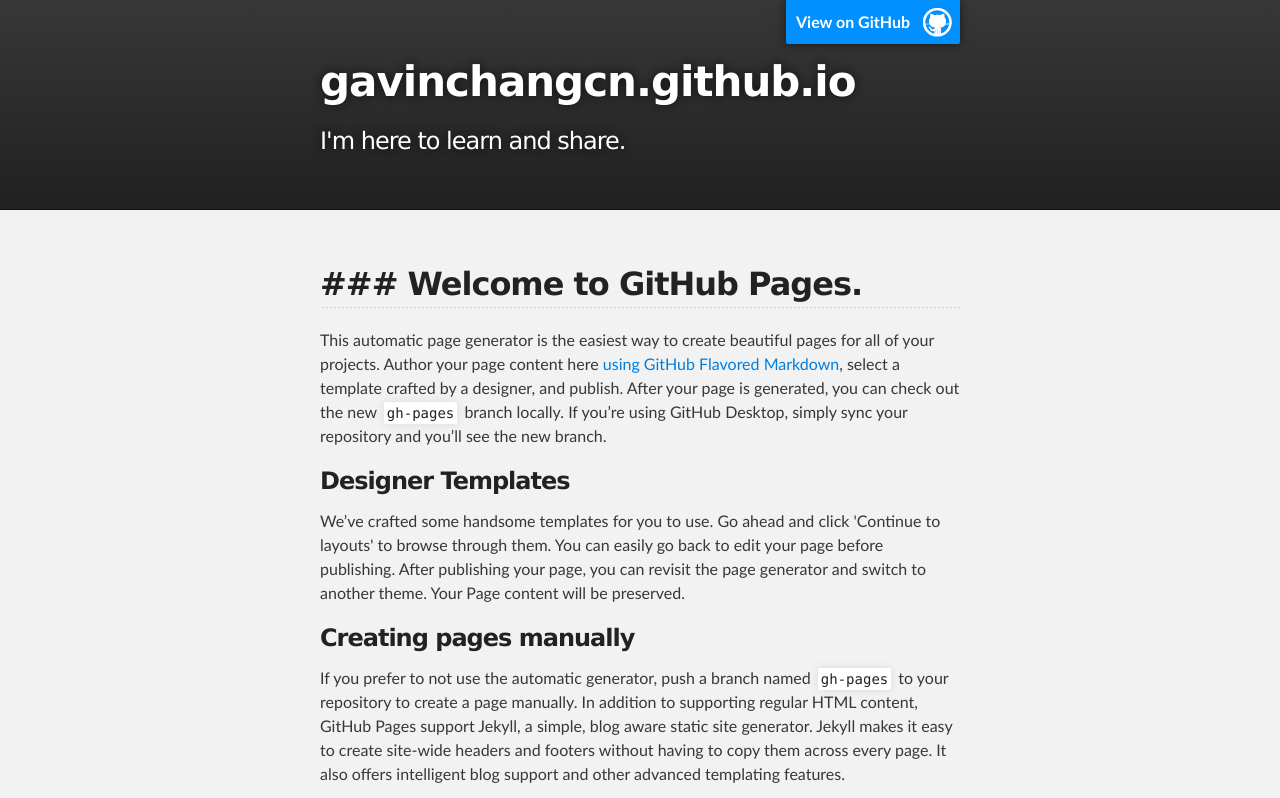
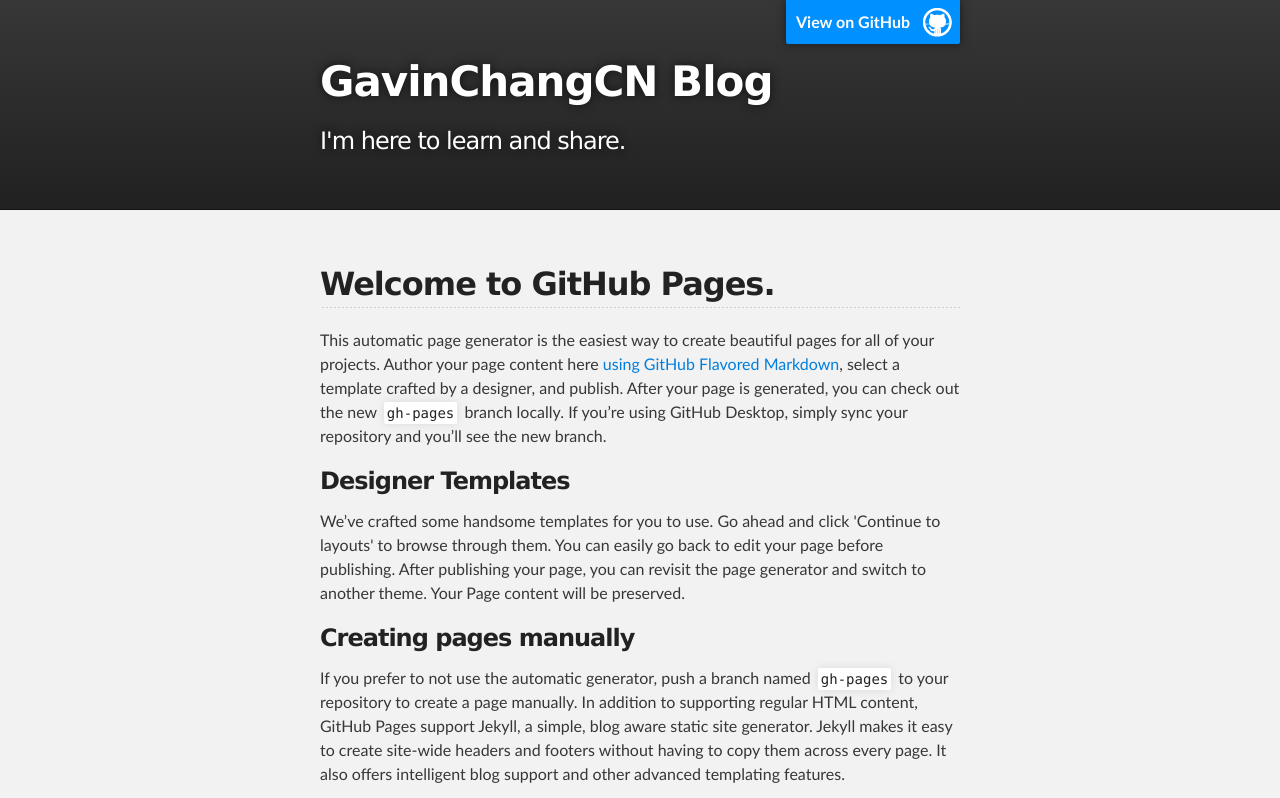
Before and after one commit to nefeed/gavinchangcn.github.io, a plain HTML site: page index.html in a window 1280 px wide. Shown: the top 798 px of the page. Drawn offline with Linux system fonts and the light colour scheme.

Commit message:
修改主页Title

```diff
--- a/index.html
+++ b/index.html
@@ -18,7 +18,7 @@
         <header class="inner">
           <a id="forkme_banner" href="https://github.com/GavinChangCN">View on GitHub</a>
 
-          <h1 id="project_title">gavinchangcn.github.io</h1>
+          <h1 id="project_title">GavinChangCN Blog</h1>
           <h2 id="project_tagline">I&#39;m here to learn and share.</h2>
 
         </header>
@@ -28,7 +28,7 @@
     <div id="main_content_wrap" class="outer">
       <section id="main_content" class="inner">
         <h2>
-<a id="-welcome-to-github-pages" class="anchor" href="#-welcome-to-github-pages" aria-hidden="true"><span class="octicon octicon-link"></span></a>### Welcome to GitHub Pages.</h2>
+<a id="-welcome-to-github-pages" class="anchor" href="#-welcome-to-github-pages" aria-hidden="true"><span class="octicon octicon-link"></span></a>Welcome to GitHub Pages.</h2>
 
 <p>This automatic page generator is the easiest way to create beautiful pages for all of your projects. Author your page content here <a href="https://guides.github.com/features/mastering-markdown/">using GitHub Flavored Markdown</a>, select a template crafted by a designer, and publish. After your page is generated, you can check out the new <code>gh-pages</code> branch locally. If you’re using GitHub Desktop, simply sync your repository and you’ll see the new branch.</p>
 
```
